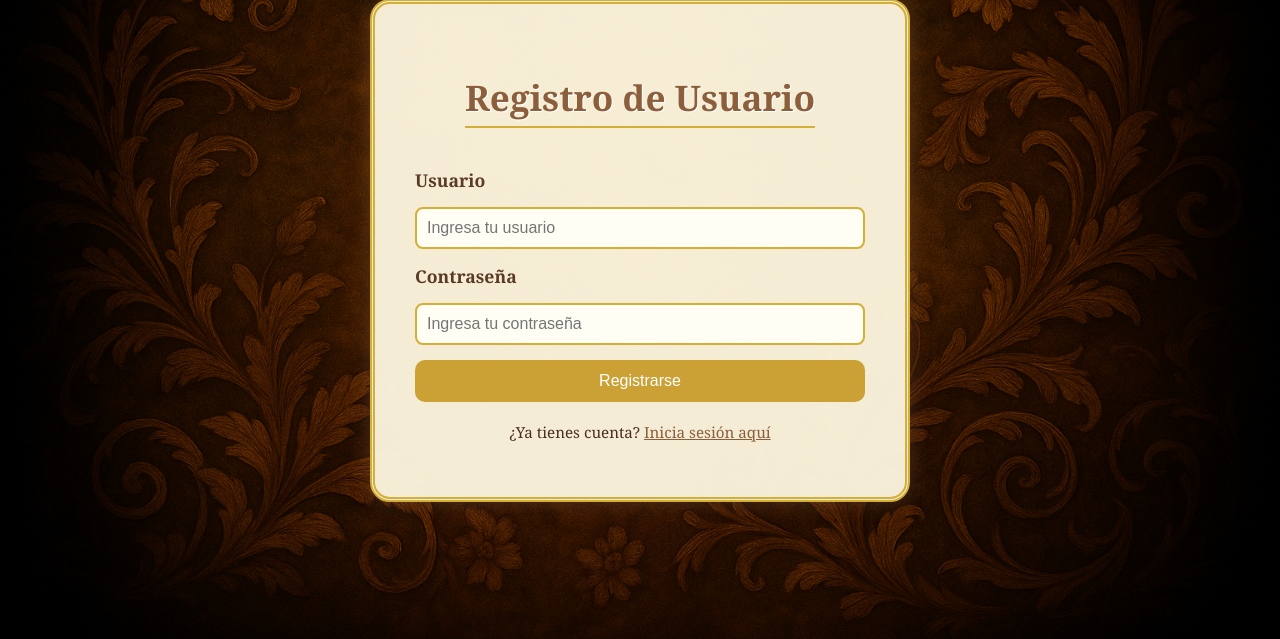
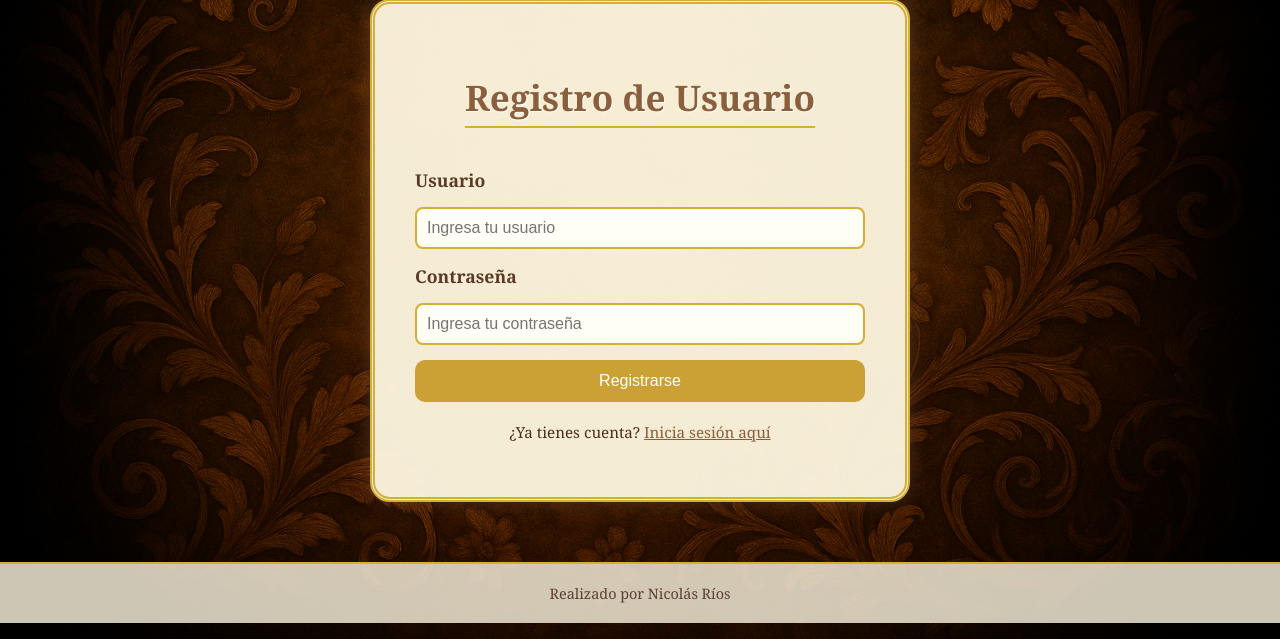
Before and after one commit to NicolasR1313/semanasanta, a PHP site: page / in a window 1280 px wide. Shown: the part 161-800 px from the top of the page. Run offline with PHP 8.4, Linux system fonts and the light colour scheme.

Commit message:
Update index.php

```diff
--- a/semanasanta-main/semanasanta/index.php
+++ b/semanasanta-main/semanasanta/index.php
@@ -219,6 +219,8 @@ if ($_SERVER["REQUEST_METHOD"] == "POST") {
 
         <p class="login-link">¿Ya tienes cuenta? <a href="login.php">Inicia sesión aquí</a></p>
     </div>
-
+<footer style="text-align: center; padding: 20px; background-color: rgba(255, 248, 225, 0.8); color: #5c4033; font-family: Georgia, serif; font-size: 0.9em; border-top: 2px solid #d4af37;">
+    Realizado por Nicolás Ríos
+</footer>
 </body>
 </html>
```
